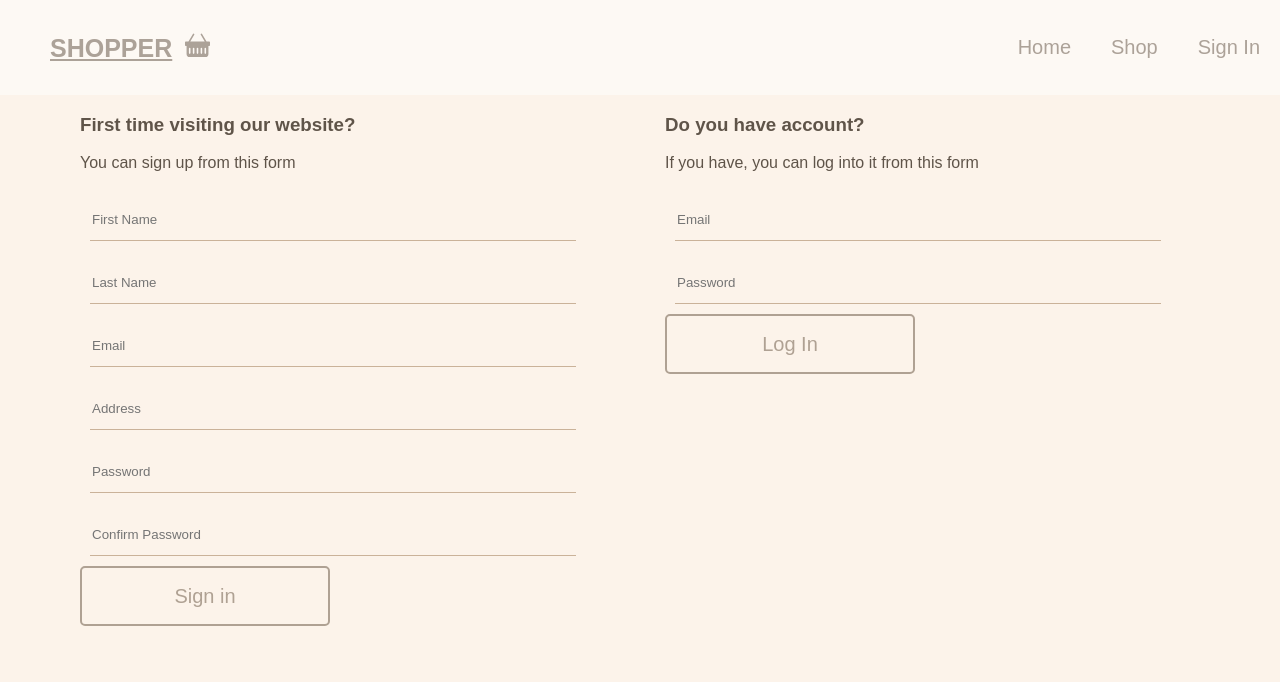
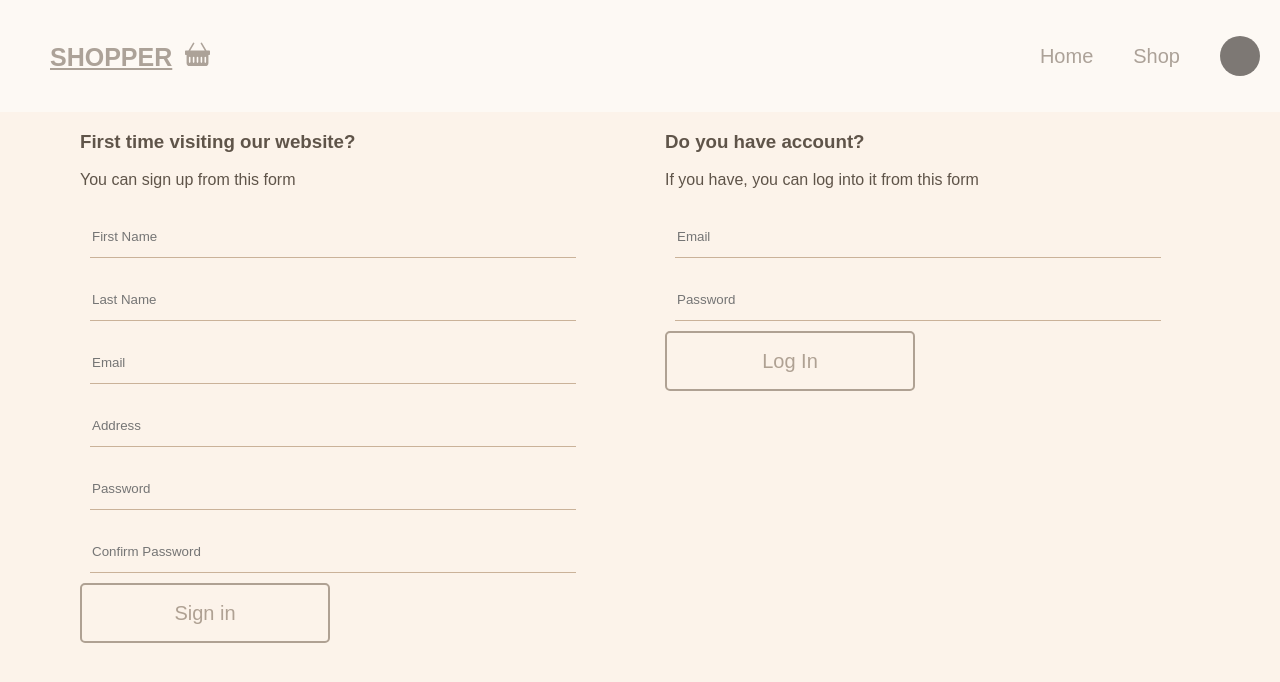
Before and after one commit to MahyarFardin/Ecommerce, a React (Create React App) app: page /auth in a window 1280 px wide. Shown: the top 682 px of the page. Built offline with nearby package versions, Linux system fonts and the light colour scheme; a web font is replaced by a local one.

Commit message:
made profile badge

```diff
--- a/src/App.js
+++ b/src/App.js
@@ -1,11 +1,13 @@
 import './App.css';
 
+import React, { useState } from 'react';
 import { Route, Routes } from 'react-router-dom';
 import CategoriesPage from './Pages/CategoriesPage/CategoriesPage.page';
 import NavigationBar from './Components/Navigation/Navigation.component';
 import AuthenticationPage from './Pages/AuthenticationPage/Auth.page';
 import MainPage from './Pages/MainShopPage/MainShopPage.page';
 import ProductPage from './Pages/ProductPage/ProductPage.component';
+import Cart from './Pages/Cart/Cart.page';
 
 function App() {
   return (
@@ -16,6 +18,7 @@ function App() {
         <Route path='/auth' element={<AuthenticationPage />} />
         <Route path='/shop' element={<MainPage />} />
         <Route path='/product/:id' element={<ProductPage />} />
+        <Route path='/cart' element={<Cart />} />
       </Routes>
     </>
   );
--- a/src/Components/Navigation/Navigation.component.jsx
+++ b/src/Components/Navigation/Navigation.component.jsx
@@ -1,9 +1,12 @@
-import React from 'react';
+import React, { useState } from 'react';
 import { Link } from 'react-router-dom';
 import MyLink from '../NavItems/NavItems.component';
+import ProfileBadge from '../ProfileBadge/ProfileBadge.component';
 import "./Navigation.style.css"
 
 function NavigationBar() {
+    const [signedIn, setSignedIn] = useState(true)
+
     return (
         <nav>
             <Link className='logo' to="/">
@@ -21,7 +24,11 @@ function NavigationBar() {
                     <MyLink path="shop" text="Shop" />
                 </li>
                 <li>
-                    <MyLink path="auth" text="Sign In" />
+                    {signedIn === true ?
+                        <Link to="cart">
+                            <ProfileBadge />
+                        </Link> :
+                        <MyLink path="auth" text="Sign In" />}
                 </li>
             </ul>
         </nav>
--- a/src/Components/Navigation/Navigation.style.css
+++ b/src/Components/Navigation/Navigation.style.css
@@ -24,6 +24,7 @@ nav ul{
     display: flex;
     flex-direction: row;
     list-style: none;
+    align-items: center;
 }
 nav ul li{
     padding: 1em;
--- /dev/null
+++ b/src/Components/ProfileBadge/ProfileBadge.component.jsx
@@ -0,0 +1,12 @@
+import React from 'react';
+import "./ProfileBadge.style.css"
+
+function ProfileBadge() {
+    return (
+        <div className="p-badge">
+            <div className='pic'></div>
+        </div>
+     );
+}
+
+export default ProfileBadge;
--- /dev/null
+++ b/src/Components/ProfileBadge/ProfileBadge.style.css
@@ -0,0 +1,6 @@
+.pic {
+    background-color: black;
+    width: 40px;
+    height: 40px;
+    border-radius: 100%;
+}
--- /dev/null
+++ b/src/Pages/Cart/Cart.page.jsx
@@ -0,0 +1,11 @@
+import React from 'react';
+
+function Cart(props) {
+    return (
+        <div className="cart">
+
+        </div>
+     );
+}
+
+export default Cart;
--- a/src/Pages/ProductPage/ProductPage.component.jsx
+++ b/src/Pages/ProductPage/ProductPage.component.jsx
@@ -5,7 +5,6 @@ import "./ProductPage.style.css"
 
 function ProductPage() {
     const params = useParams();
-
     const [item, setItem] = useState([])
 
     useEffect(() => {
```
Also changed, not shown: src/Pages/Cart/Cart.style.css (added).
